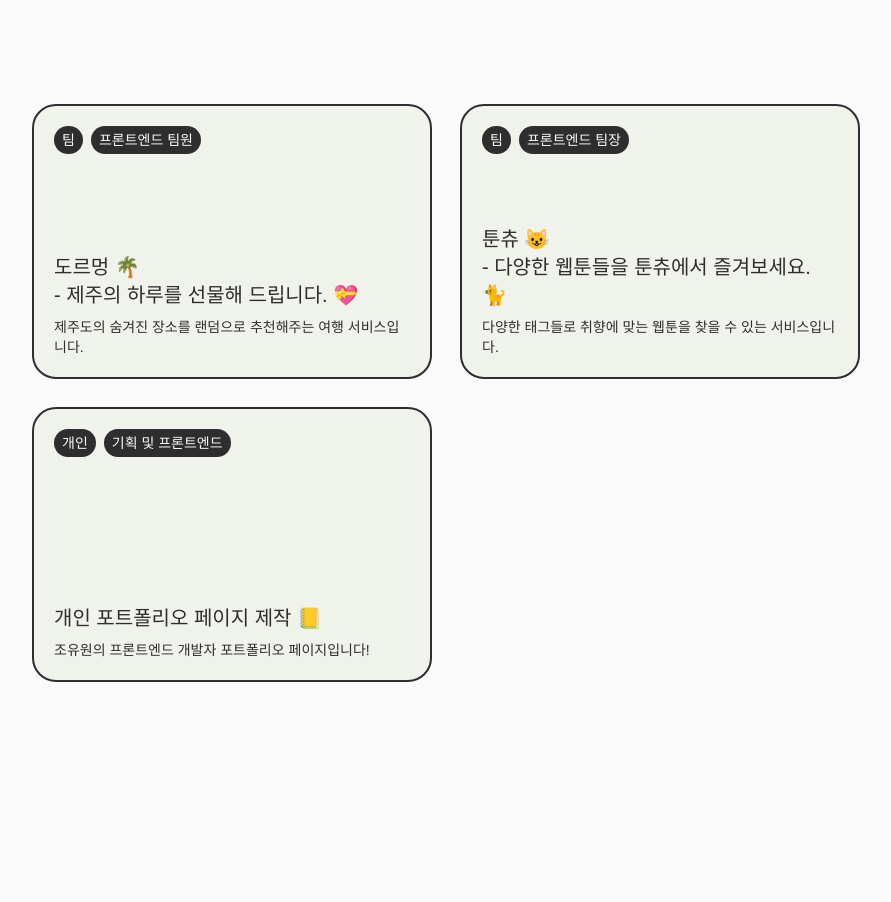
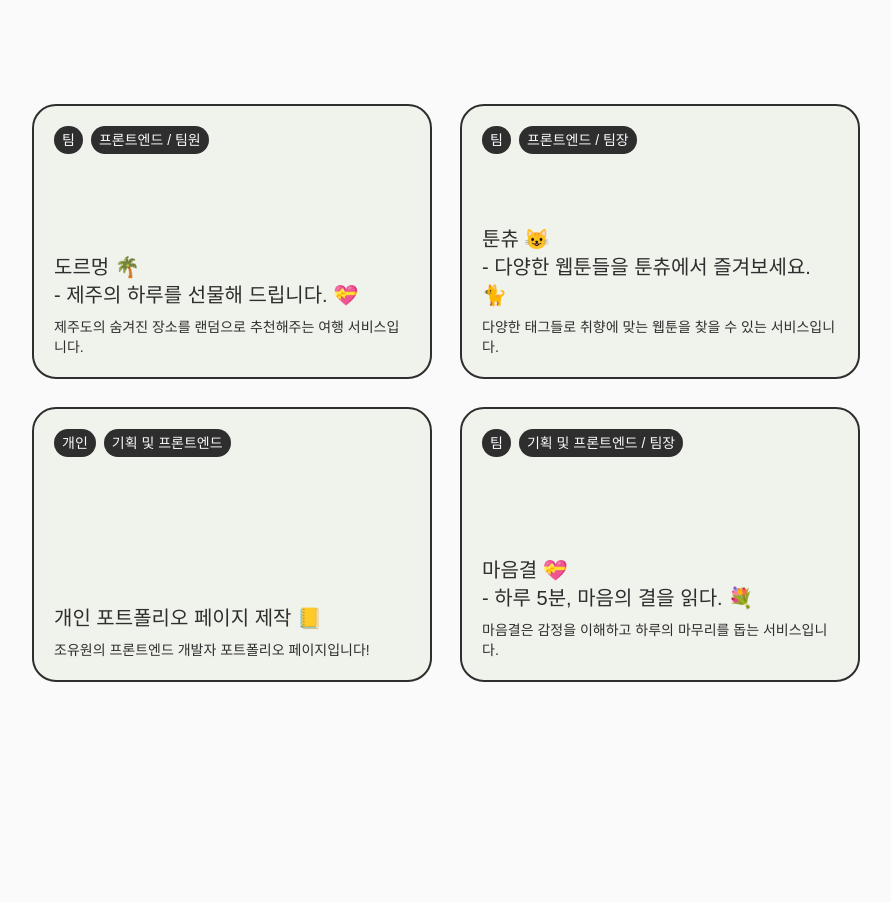
Before and after one commit to xuuwon/yuwon-portfolio, a React (Vite) app: page / in a window 1280 px wide. Shown: the part 1560-2462 px from the top of the page, without its empty margins (313-1204 px from the left). Built offline with nearby package versions, Linux system fonts and the light colour scheme; a web font is replaced by a local one.

Commit message:
feat: 프로젝트 데이터 추가

```diff
--- a/src/components/data/projectData.ts
+++ b/src/components/data/projectData.ts
@@ -5,14 +5,14 @@ export const projectData: ProjectCardProps[] = [
   {
     id: 1,
     team: "팀",
-    type: "프론트엔드 팀원",
+    type: "프론트엔드 / 팀원",
     title: "도르멍 🌴 \n- 제주의 하루를 선물해 드립니다. 💝",
     intro: "제주도의 숨겨진 장소를 랜덤으로 추천해주는 여행 서비스입니다.",
   },
   {
     id: 2,
     team: "팀",
-    type: "프론트엔드 팀장",
+    type: "프론트엔드 / 팀장",
     title: "툰츄 😺 \n- 다양한 웹툰들을 툰츄에서 즐겨보세요. 🐈",
     intro: "다양한 태그들로 취향에 맞는 웹툰을 찾을 수 있는 서비스입니다.",
   },
@@ -22,6 +22,13 @@ export const projectData: ProjectCardProps[] = [
     type: "기획 및 프론트엔드",
     title: "개인 포트폴리오 페이지 제작 📒",
     intro: "조유원의 프론트엔드 개발자 포트폴리오 페이지입니다!",
+  },
+  {
+    id: 4,
+    team: "팀",
+    type: "기획 및 프론트엔드 / 팀장",
+    title: "마음결 💝 \n- 하루 5분, 마음의 결을 읽다. 💐 ",
+    intro: "마음결은 감정을 이해하고 하루의 마무리를 돕는 서비스입니다.",
   },
 ];
 
@@ -123,4 +130,27 @@ export const projectDetailData: ProjectDetailProps[] = [
       "사용자 인터렉션(hover, animation 등)이 풍부하지 않은 편이라 다소 정적인 것 같다는 피드백을 받았다.",
     try: "색상 대비 등 접근성 요소를 더 고려한 UI 개선과 인터랙션 등을 추가하고 싶다.",
   },
+  {
+    id: 4,
+    title: "마음결 (心結) - 하루 5분, 마음의 결을 읽다 🪄",
+    description:
+      "국민대학교 경영정보학부 캡스톤디자인 프로젝트로 진행한\n2030 세대의 우울증 문제 해결을 위한 감정 일기 서비스입니다.\nAI 감정 분석과 리포트, 감정 캘린더, 코인 보상 시스템 등 다양한 기능을 통해 감정 인식과 자기 성찰을 돕습니다.",
+    github: "https://github.com/xuuwon/maeumgyeol",
+    projectLink: "https://maeumgyeol.vercel.app/",
+    image: "/maeumgyeol.jpg",
+    video: "/maeumgyeol-video.mp4",
+    team: "프론트엔드 1명 / 기획 4명",
+    period: "2024.03 ~ 2024.06 (12주) / 개발 3주",
+    technology: ["Next.js", "TypeScript", "Zustand", "TailwindCSS", "Figma"],
+    contribution: [
+      "프론트엔드 전체 구현 및 UI/UX 흐름 설계",
+      "AI 감정 분석 결과 시각화 (감정 리포트 및 감정 캘린더) 구현",
+      "캐릭터 커스터마이징 및 아이템 구매 기능 구현",
+      "코인 보상 시스템 및 감정 기반 맞춤 콘텐츠 제공 기능 설계",
+    ],
+    keep: "사용자가 감정의 흐름을 자연스럽게 인지할 수 있도록 직관적인 UI를 설계했으며, 실시간으로 정보가 반영되도록 코드를 구현했습니다.",
+    problem:
+      "짧은 개발 기간으로 인해 핵심 기능 구현에 집중하느라 소셜 로그인, 로그인 유지, 회원 탈퇴 등 사용자 편의 기능을 충분히 구현하지 못했다.",
+    try: "앞으로는 GPT 모델을 활용한 감정 피드백 고도화, 음성 및 이미지 등 비정형 입력 지원, 맞춤형 마음 챙김 콘텐츠 강화 등 다양한 기능을 추가해보고 싶습니다.",
+  },
 ];
```
Also changed, not shown: public/maeumgyeol.jpg (added), 1 other file (tests, documents, lock files or other folders).
